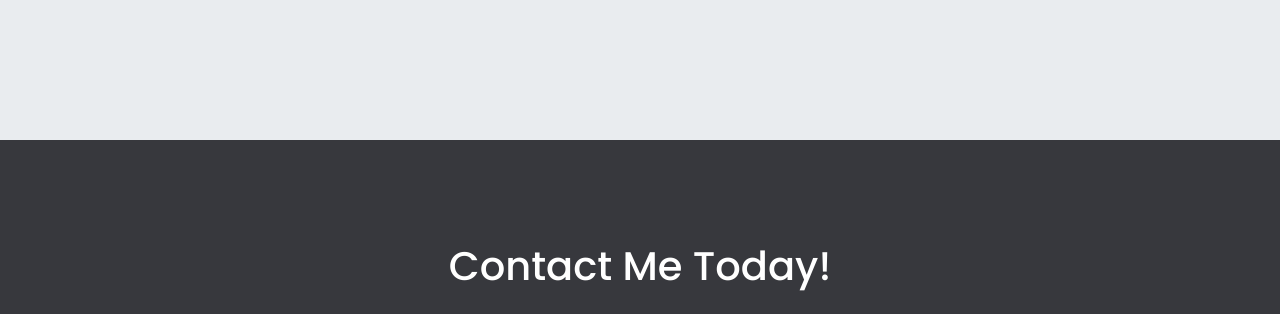
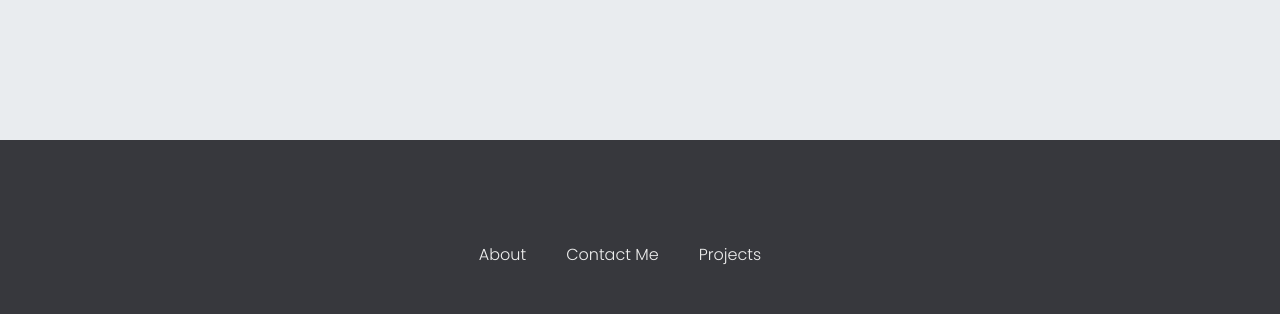
Before and after one commit to AndrewSimons3/AndrewsPortfolio, a plain HTML site: page index.html in a window 1280 px wide. Shown: the part 2568-2882 px from the top of the page. Drawn offline with Linux system fonts and the light colour scheme.

Commit message:
removed imgs

```diff
--- a/index.html
+++ b/index.html
@@ -298,12 +298,12 @@
 			</div>
 		</section>
 
-		<section class="section section--sign-up">
+		<!-- <section class="section section--sign-up">
 			<div class="section__title">
 				<h3 class="section__header">Contact Me Today!</h3>
 			</div>
 			<button class="btn btn--show-modal">Contact</button>
-		</section>
+		</section> -->
 
 		<footer class="footer">
 			<ul class="footer__nav">
```
Also changed, not shown: img/card-lazy.jpg (deleted), img/digital.jpg (deleted), img/grow-lazy.jpg (deleted), img/grow.jpg (deleted), img/icon.png (deleted), img/img-1.jpg (deleted), img/img-2.jpg (deleted), img/img-3.jpg (deleted), img/img-4.jpg (deleted), img/user-1.jpg (deleted), img/user-2.jpg (deleted), img/user-3.jpg (deleted), 1 other file.
